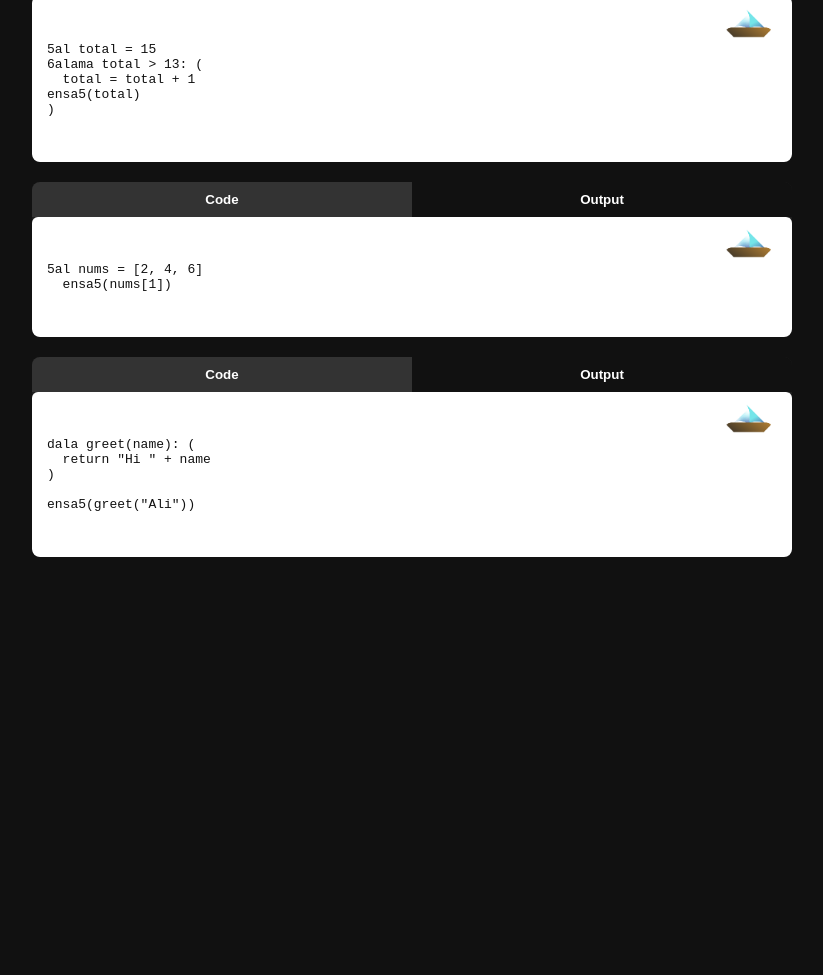
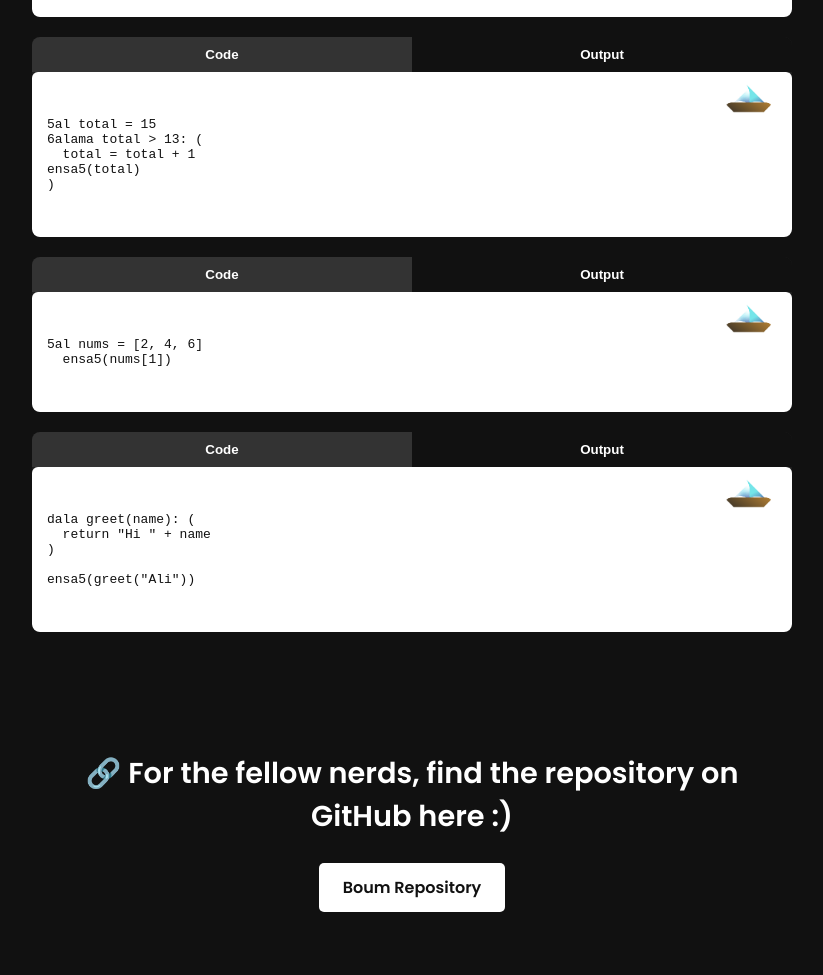
Before and after one commit to abmarz/Boum, a website: page docs/index.html in a window 1280 px wide. Shown: the part 1975-2950 px from the top of the page, without its empty margins (228-1051 px from the left). Before the commit the page ends 2592 px from the top, so only its background shows below. Drawn offline with Linux system fonts and the light colour scheme.

Commit message:
website link

```diff
--- a/docs/index.html
+++ b/docs/index.html
@@ -217,7 +217,11 @@
         guess.
       </p>
 
-      <h2>💡 Code Example</h2>
+      <br>
+      <br>
+      <br>
+
+      <h2>💡 Code Examples</h2>
 
 <div class="tab-container">
   <div class="tabs">
@@ -313,6 +317,12 @@ ensa5(greet("Ali"))</code></pre>
 <pre><code>Hi Ali</code></pre>
   </div>
 </div>
+<div class="content" style="text-align: center; margin-top: 60px;">
+  <h2>🔗 For the fellow nerds, find the repository on GitHub here :)</h2>
+  <a href="https://github.com/abmarz/Boum" target="_blank" class="button" style="margin-top: 15px;">
+    Boum Repository
+  </a>
+</div>
       </div>
     </div>
     <script>
```
Also changed, not shown: README.md.
